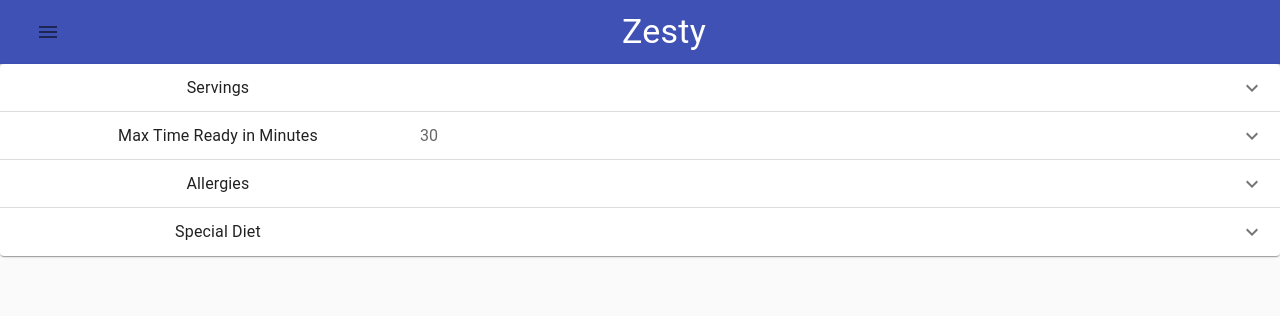
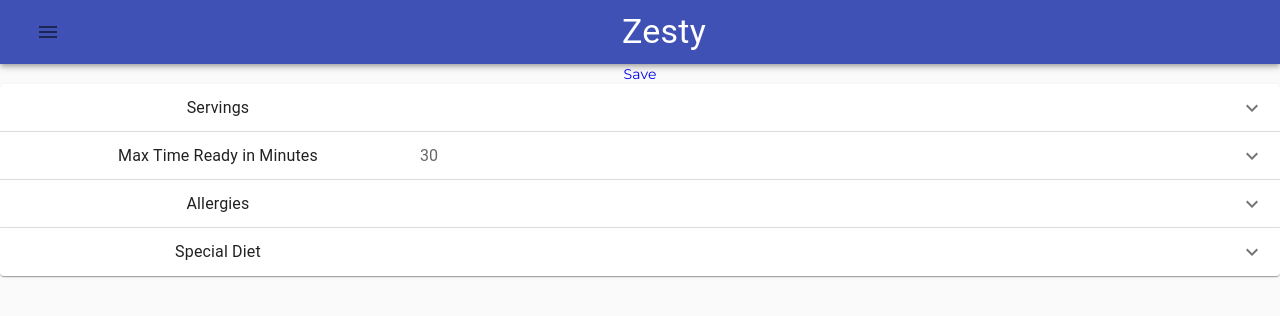
Before and after one commit to Co-Lab-You-Belong-in-Tech/zesty, a React (Create React App) app: page /preferences in a window 1280 px wide. Shown: the top 316 px of the page. Built offline with nearby package versions, Linux system fonts and the light colour scheme.

Commit message:
Create AllergiesOption component

```diff
--- /dev/null
+++ b/src/Components/AllergiesOption/AllergiesOption.js
@@ -0,0 +1,65 @@
+import React, { useState } from 'react'
+
+import Accordion from '@mui/material/Accordion';
+import AccordionDetails from '@mui/material/AccordionDetails';
+import AccordionSummary from '@mui/material/AccordionSummary';
+import Typography from '@mui/material/Typography';
+import ExpandMoreIcon from '@mui/icons-material/ExpandMore';
+
+import CheckboxOption from '../CheckboxOption/CheckboxOption'
+
+function AllergiesOption({ allergyOptions, allergies, setAllergies }) {
+    const [expanded, setExpanded] = useState(false);
+    const [checkedState, setCheckedState] = useState(
+      new Array(allergyOptions.length).fill(false)
+    );
+
+    const handleAllergies = (position) => {
+        const updatedCheckedState = checkedState.map((item, index) =>
+          index === position ? !item : item
+        )
+        setCheckedState(updatedCheckedState)
+        const chosenAllergies = []
+        for(let i = 0; i < updatedCheckedState.length; i++) {
+          if(updatedCheckedState[i]) {
+            chosenAllergies.push(allergyOptions[i].id)
+          }
+        }
+        const allergyQuery = chosenAllergies.join()
+        setAllergies(allergyQuery)
+      }
+
+      const handleChange = (panel) => (event, isExpanded) => {
+        setExpanded(isExpanded ? panel : false);
+      };
+
+    return (
+        <Accordion expanded={expanded === 'panel3'} onChange={handleChange('panel3')}>
+            <AccordionSummary
+            expandIcon={<ExpandMoreIcon />}
+            aria-controls='panel3bh-content'
+            id='panel3bh-header'
+            >
+            <Typography sx={{ width: '33%', flexShrink: 0 }}>
+                Allergies
+            </Typography>
+          <Typography sx={{ color: 'text.secondary' }}>{allergies}</Typography>
+            </AccordionSummary>
+          <AccordionDetails>
+            {allergyOptions.map((option, index) => {
+              return (
+                <CheckboxOption
+                  key={option.id}
+                  id={option.id}
+                  title={option.title}
+                  onChange={() => handleAllergies(index)}
+                  checked={checkedState[index]}
+                />
+              )
+            })}
+          </AccordionDetails>
+        </Accordion>
+    )
+}
+
+export default AllergiesOption
--- a/src/Components/SearchBar/SearchBar.js
+++ b/src/Components/SearchBar/SearchBar.js
@@ -43,7 +43,7 @@
 
   const getRecipes = () => {
     fetch(
-      `https://api.spoonacular.com/recipes/complexSearch?apiKey=${apiKey}&number=10&addRecipeInformation=true&ignorePantry=false&query=${query}&instructionsRequired=true&fillIngredients=true&intolerances=${allergies}&diet=${diet}&maxReadyTime=${time}`
+      `https://api.spoonacular.com/recipes/complexSearch?apiKey=${apiKey}&number=20&addRecipeInformation=true&ignorePantry=false&query=${query}&instructionsRequired=true&fillIngredients=true&intolerances=${allergies}&diet=${diet}&maxReadyTime=${time}`
     )
       .then((response) => response.json())
       .then((data) => {
--- a/src/Pages/Preferences.js
+++ b/src/Pages/Preferences.js
@@ -1,5 +1,6 @@
-import React, { useState, useContext } from "react";
+import React, { useContext } from "react";
 import { SearchContext } from '../Contexts/SearchContext'
+import { Link } from "react-router-dom";
 
 import { servingRange } from "../utils/servingRange";
 import { maxTimeOptions } from "../utils/maxTimeOptions";
@@ -7,14 +8,7 @@
 import { dietOptions } from "../utils/dietOptions";
 
 import PreferenceOption from '../Components/PreferenceOption/PreferenceOption'
-
-import Accordion from '@mui/material/Accordion';
-import AccordionDetails from '@mui/material/AccordionDetails';
-import AccordionSummary from '@mui/material/AccordionSummary';
-import Typography from '@mui/material/Typography';
-import ExpandMoreIcon from '@mui/icons-material/ExpandMore';
-
-import CheckboxOption from '../Components/CheckboxOption/CheckboxOption'
+import AllergiesOption from '../Components/AllergiesOption/AllergiesOption'
 
 function Preferences() {
   const {
@@ -22,11 +16,6 @@
     time, setTime, allergies,
     setAllergies,
     diet, setDiet } = useContext(SearchContext)
-
-  const [expanded, setExpanded] = useState(false);
-  const [checkedState, setCheckedState] = useState(
-    new Array(allergyOptions.length).fill(false)
-  );
 
   const handleServings = (e) => {
     setServings(e.target.value)
@@ -36,45 +25,18 @@
     setTime(e.target.value)
   }
 
-  const handleAllergies = (position) => {
-    const updatedCheckedState = checkedState.map((item, index) =>
-      index === position ? !item : item
-    )
-    setCheckedState(updatedCheckedState)
-    const chosenAllergies = []
-    for(let i = 0; i < updatedCheckedState.length; i++) {
-      if(updatedCheckedState[i]) {
-        chosenAllergies.push(allergyOptions[i].id)
-      }
-    }
-    const allergyQuery = chosenAllergies.join()
-    setAllergies(allergyQuery)
-  }
-
-  const handleChange = (panel) => (event, isExpanded) => {
-    setExpanded(isExpanded ? panel : false);
-  };
-
   const handleDiet = (e) => {
     setDiet(e.target.value)
   }
 
-
-  // Inside the AccordianDetails I want to have inputs for wither checkboxes or radio buttons
-  // can I get the info from those inputs into this component? And then into the SearchBar to update the search?
-
   return (
-
-    // to do:
-      // add in save button that brings user back to Home page
-
     <div className="preferences">
+      <Link to="/">Save</Link>
       <PreferenceOption
         panelExpanded='panel1'
         title="Servings"
         ariaControls='panel1bh-content'
         id='panel1bh-header'
-        type="radio"
         optionState={servings}
         options={servingRange}
         onChange={handleServings}
@@ -85,45 +47,23 @@
         title="Max Time Ready in Minutes"
         ariaControls='panel2bh-content'
         id='panel2bh-header'
-        type="radio"
         optionState={time}
         options={maxTimeOptions}
         onChange={handleTime}
         name="time"
       />
 
-      <Accordion expanded={expanded === 'panel3'} onChange={handleChange('panel3')}>
-        <AccordionSummary
-          expandIcon={<ExpandMoreIcon />}
-          aria-controls='panel3bh-content'
-          id='panel3bh-header'
-        >
-          <Typography sx={{ width: '33%', flexShrink: 0 }}>
-            Allergies
-          </Typography>
-          <Typography sx={{ color: 'text.secondary' }}>{allergies}</Typography>
-        </AccordionSummary>
-          <AccordionDetails>
-            {allergyOptions.map((option, index) => {
-              return (
-                <CheckboxOption
-                  key={option.id}
-                  id={option.id}
-                  title={option.title}
-                  onChange={() => handleAllergies(index)}
-                  checked={checkedState[index]}
-                />
-              )
-            })}
-          </AccordionDetails>
-        </Accordion>
+      <AllergiesOption
+        allergyOptions={allergyOptions}
+        allergies={allergies}
+        setAllergies={setAllergies}
+      />
 
       <PreferenceOption
         panelExpanded='panel4'
         title="Special Diet"
         ariaControls='panel3bh-content'
         id='panel4bh-header'
-        type="radio"
         optionState={diet}
         options={dietOptions}
         onChange={handleDiet}
```
